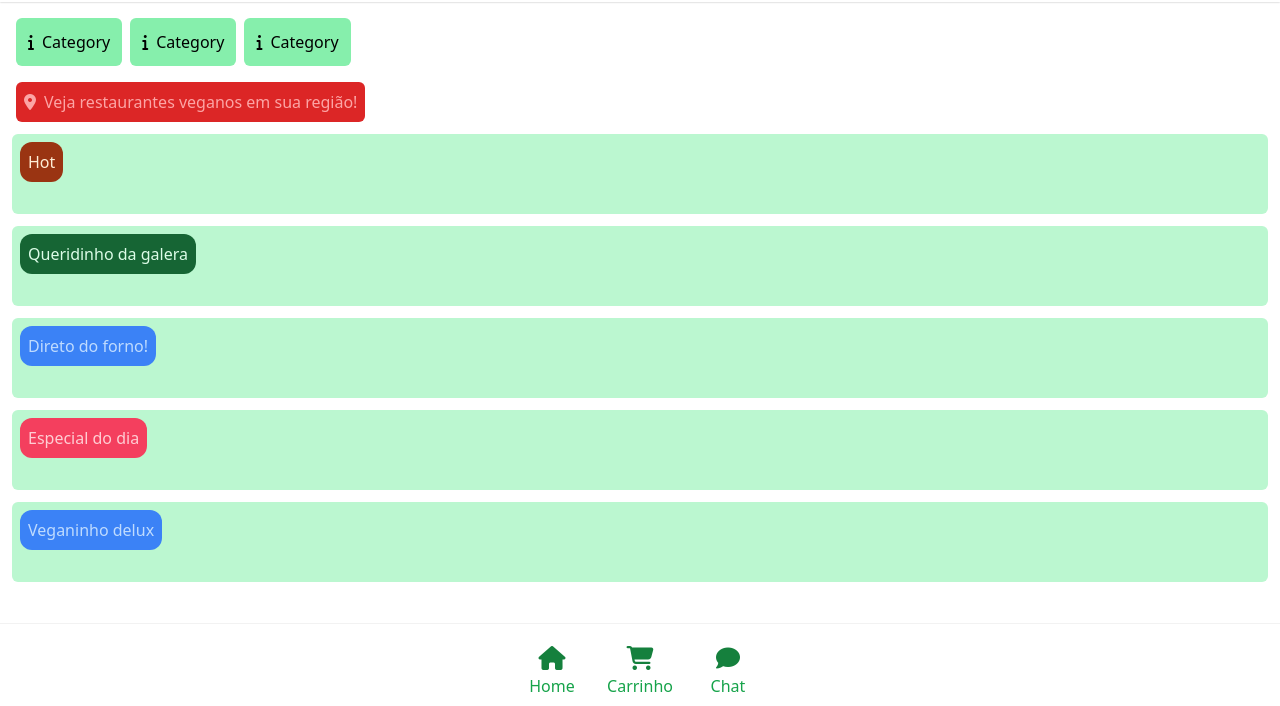
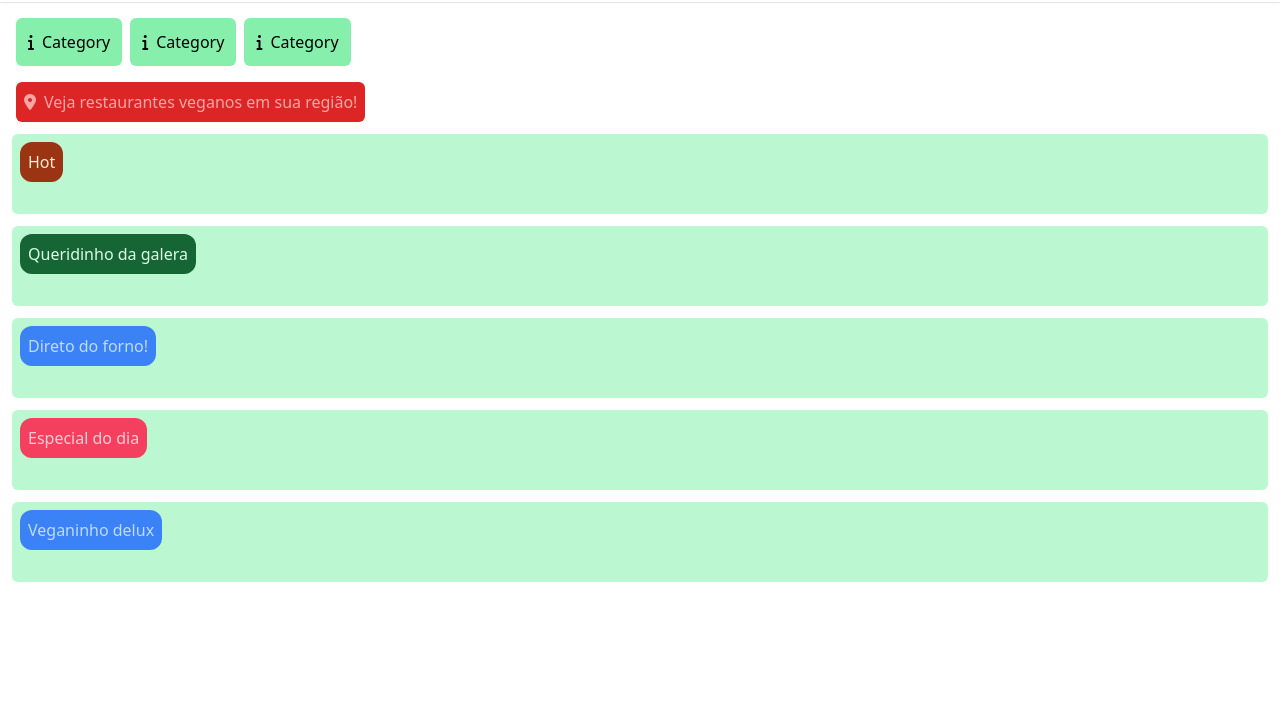
Before and after one commit to neopromic/ecolivery, a plain HTML site: page index.html in a window 1280 px wide. Shown: the part 94-800 px from the top of the page. Drawn offline with nearby package versions, Linux system fonts and the light colour scheme.

Commit message:
Update index.html
Removido ~ footer ~ (bottom navigation bar)

```diff
--- a/index.html
+++ b/index.html
@@ -61,22 +61,6 @@
     </div>
 
 
-    <footer class="dark:bg-gray-800 h-fit w-full bg-white">
-      <div class="base-items justify-center items-center gap-2">
-        <div class="flex items-center  justify-center dark:text-green-50 text-green-600 hover:dark:bg-green-600 hover:bg-green-300 rounded-md p-2 w-20 ">
-          <i class="fa-solid fa-house dark:text-green-200 text-green-700 text-2xl "></i>
-          Home
-        </div>
-        <div class="flex items-center  justify-center dark:text-green-50 text-green-600 hover:dark:bg-green-600 hover:bg-green-300 rounded-md p-2 w-20">
-          <i class="fa-solid fa-cart-shopping dark:text-green-200 text-green-700 text-2xl"></i>
-          Carrinho
-        </div>
-        <div class="flex items-center  justify-center dark:text-green-50 text-green-600 hover:dark:bg-green-600 hover:bg-green-300 rounded-md p-2 w-20">
-          <i class="fa-solid fa-comment dark:text-green-200 text-green-700 text-2xl"></i>
-          Chat
-        </div>
-      </div>
-    </footer>
     <dialog id="modal" class="">
       <i class="fa-solid fa-triangle-exclamation"></i>
       <h4 class="">Ainda não implementado...</h4>
```
